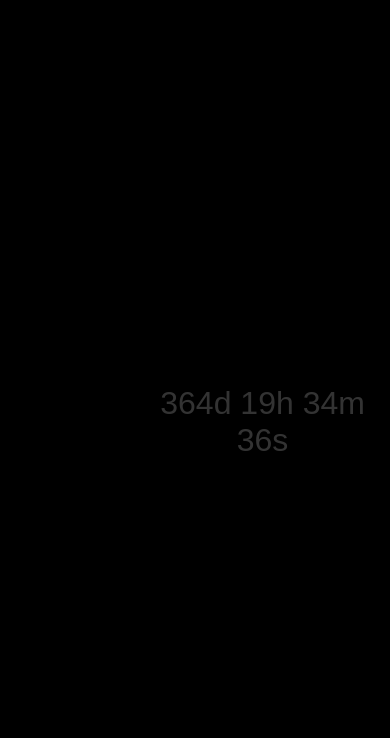
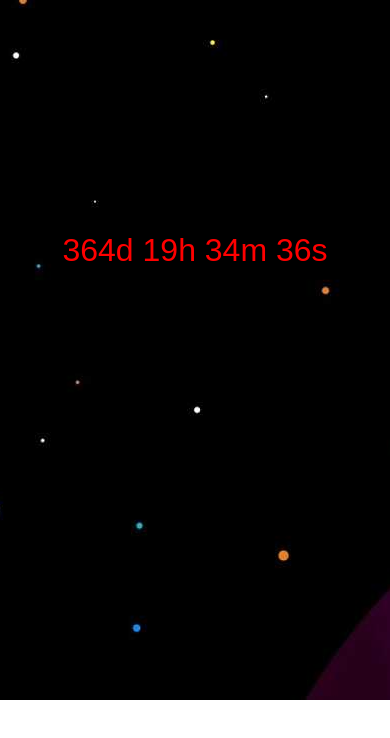
Before and after one commit to nonatives/timetodie, a plain HTML site: page index.html in a window 390 px wide. Drawn offline with Linux system fonts and the light colour scheme.

Commit message:
Update index.html

```diff
--- a/index.html
+++ b/index.html
@@ -10,15 +10,32 @@
             align-items: center;
             justify-content: center;
             height: 100vh;
-            background-color: black;
+            background-image: url(amo.jpg);
+            background-repeat: no-repeat;
+            background-position: center;
+            position: relative;
             margin: 0;
+        }
+        @media only screen and (max-width: 600px) {
+  body {
+    font-size: 16px;
+    background-image: url(amo.jpg);
+    width: 100%;
+    height: 500px;
+
+  }
+
         }
 
         #countdown {
             text-align: center;
             font-size: 2em;
-            color: #333;
+            color:red;
+            font: bolder;
+
         }
+
+
 
         #message {
             font-size: 1.5em;
@@ -28,9 +45,10 @@
     <title>Happy New Year Countdown</title>
 </head>
 <body>
-    <h1>imposter</h1>
+
     <div id="countdown"></div>
-    <div id="message"></div>
+    <div id="message"></div></main>
+
 
     <script>
         // Set the date we're counting down to (January 1, 2025 00:00:00)
```
